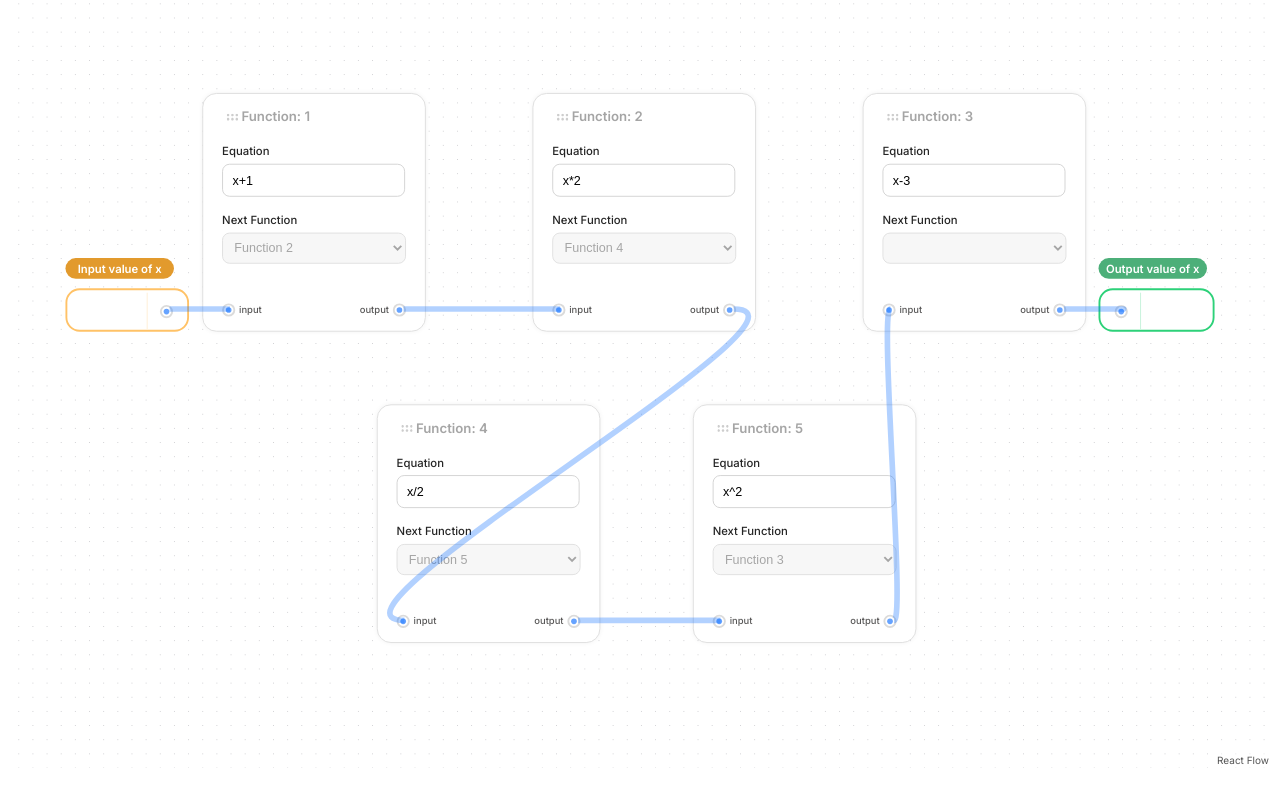
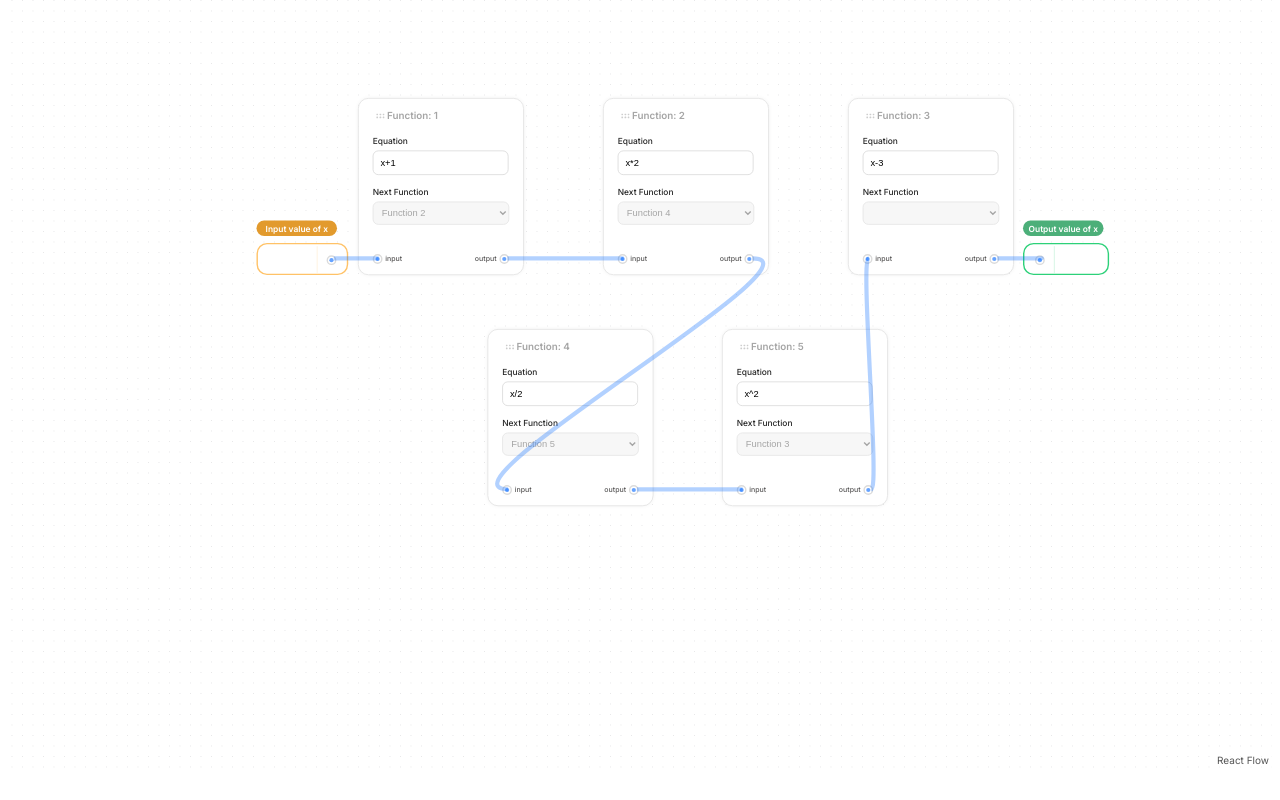
Before and after one commit to Ritviksriv/react-flow-calculator, a React (Create React App) app: page / in a window 1280 px wide. Built offline with nearby package versions, Linux system fonts and the light colour scheme.

Commit message:
final-touches

```diff
--- a/src/components/card/index.tsx
+++ b/src/components/card/index.tsx
@@ -199,12 +199,13 @@ const FunctionCardFlow = ({
     <div style={{ width: "100%", height: "100vh" }}>
       <ReactFlow
         nodes={nodes}
+        defaultPosition={[350, -10]}
+        defaultZoom={0.7}
         defaultEdges={edges}
         panOnDrag={false}
         panOnScroll={false}
         zoomOnScroll={false}
         zoomOnPinch={false}
-        fitView
         nodeTypes={nodeTypes}
       >
         <Background />
```
Also changed, not shown: 1 other file (tests, documents, lock files or other folders).
